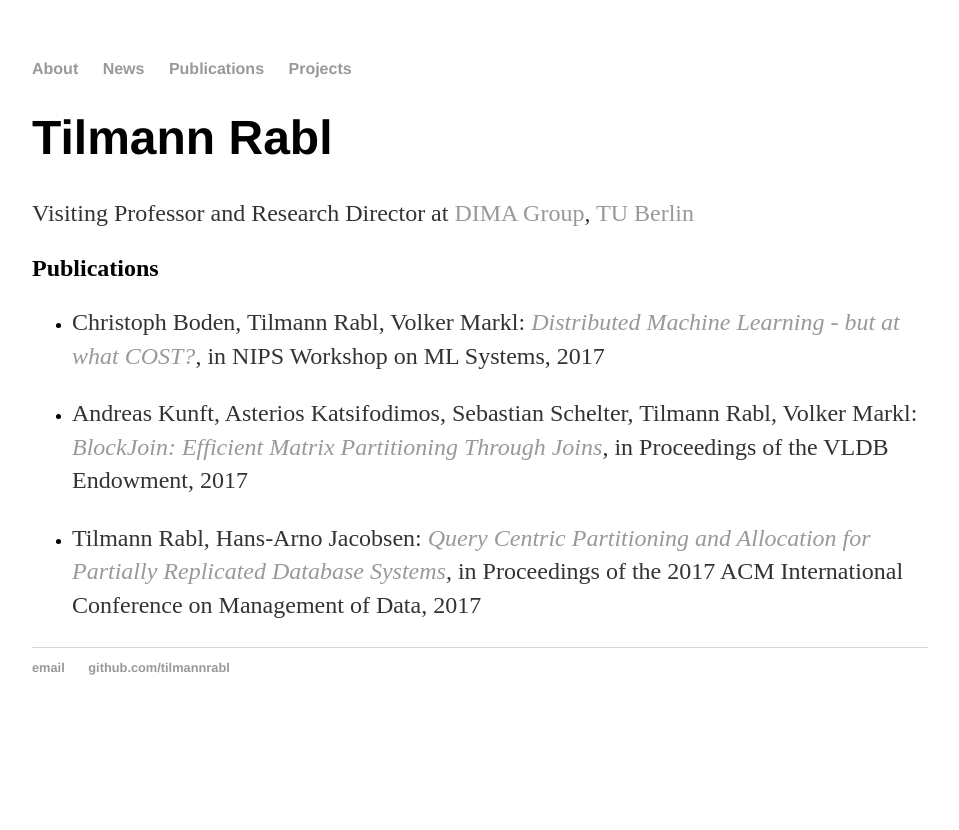
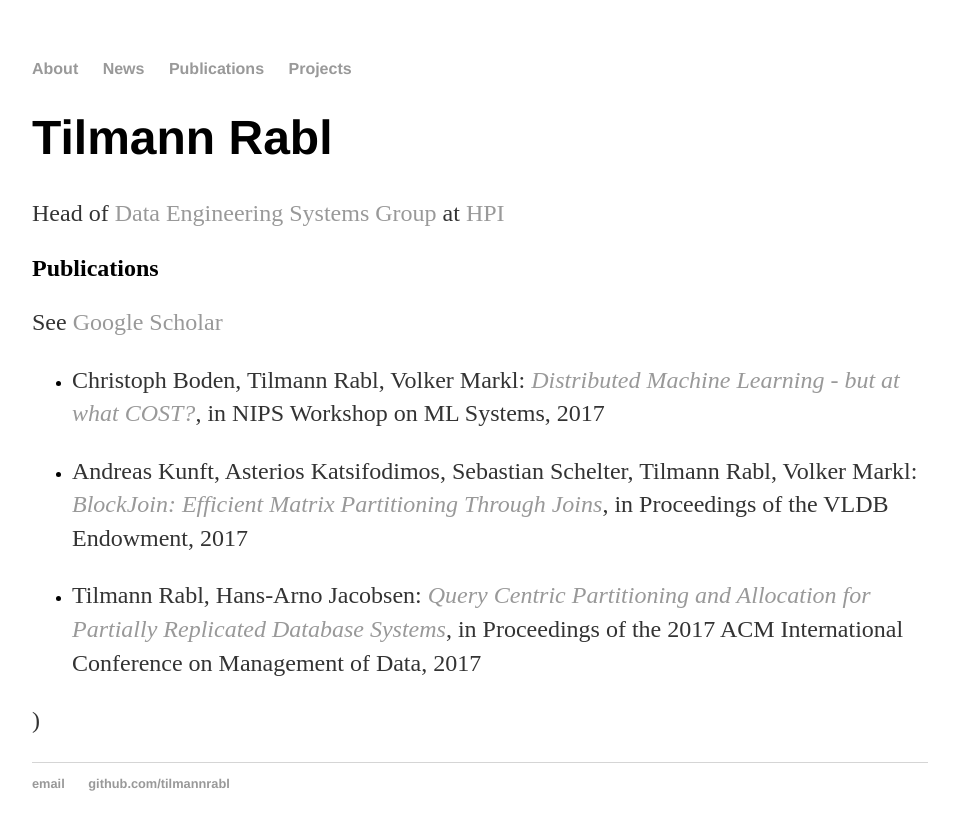
Before and after one commit to tilmannrabl/tilmannrabl.github.io, a Jekyll site: the page built from index.md, in a window 1280 px wide. Shown: the top 830 px of the page, without its empty margins (160-1119 px from the left). Built offline with Jekyll 4.4.1, drawn with Linux system fonts in a browser that asks for light colours.

Commit message:
Small fix
--

```diff
--- a/index.md
+++ b/index.md
@@ -4,10 +4,14 @@ title: Tilmann Rabl
 ---
 # Tilmann Rabl
 
-Visiting Professor and Research Director at [DIMA Group](http://www.dima.tu-berlin.de), [TU Berlin](http://www.tu-berlin.de)
+Head of [Data Engineering Systems Group](http://www.hpi.de/rabl) at [HPI](http://www.hpi.de)
 
 ## Publications
 
+See [Google Scholar](https://scholar.google.de/citations?user=BQvUJuYAAAAJ)
+
+[//]: # (This may be the most platform independent comment
 {% for publication in site.publications limit:3 %}
 * {{ publication.author }}: <a href="{{ publication.url }}">*{{ publication.title }}*</a>, in {{ publication.booktitle }}, {{ publication.year }}
 {% endfor %}
+)
```
